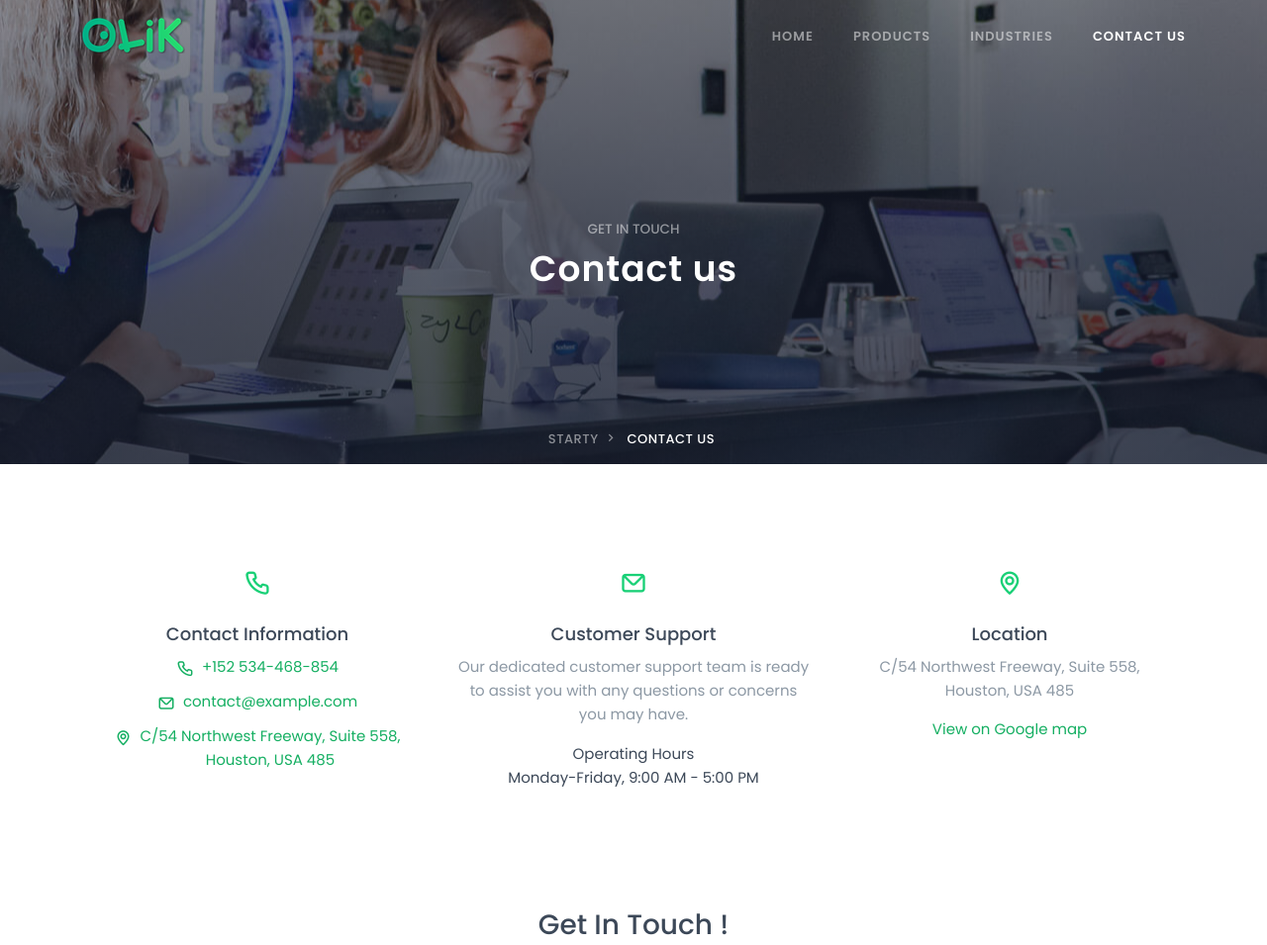
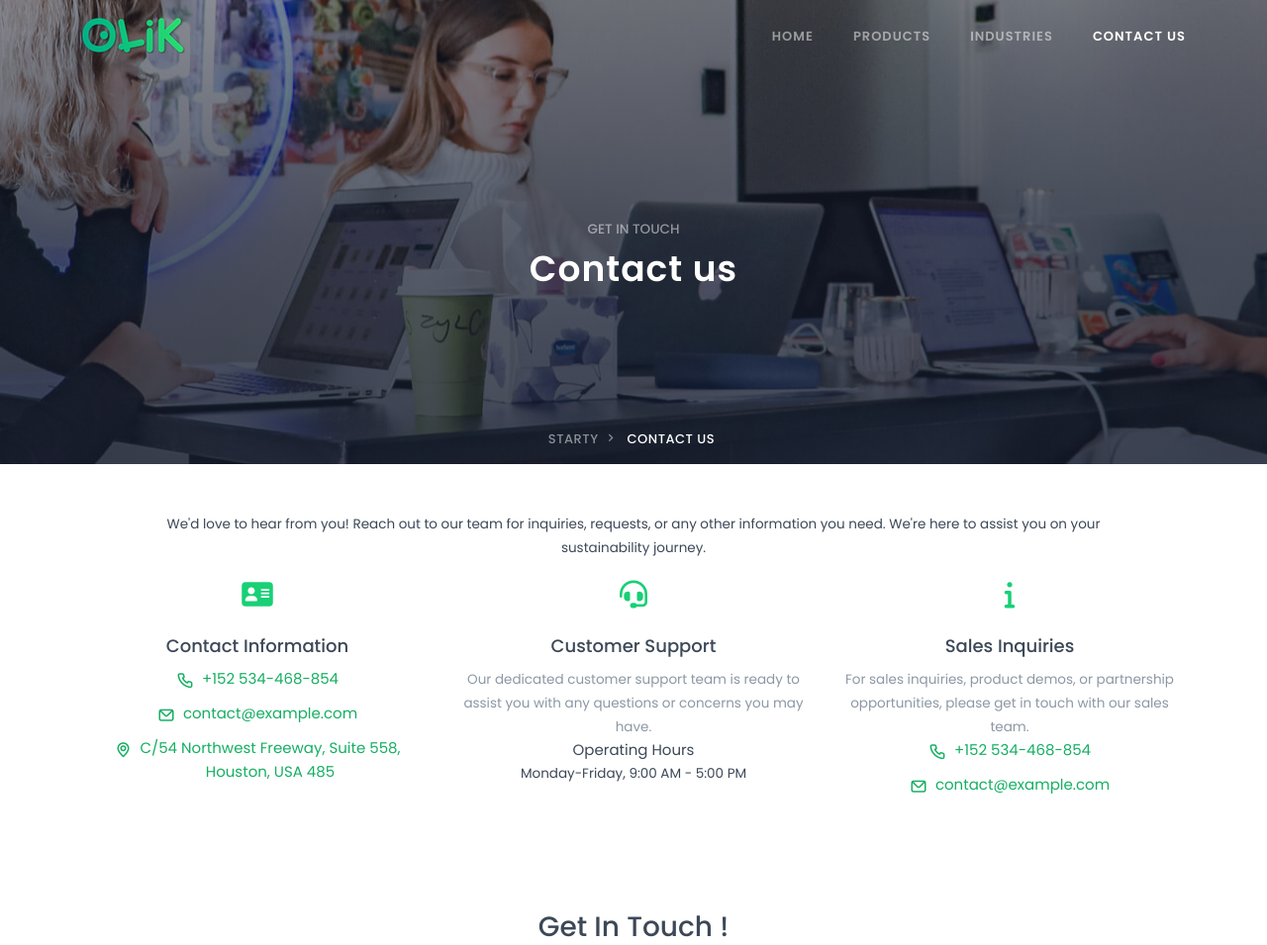
Before and after one commit to Atifmoin19/OlikPHP, a PHP site: page /contact-us.php in a window 1280 px wide. Shown: the top 955 px of the page at 99% size. Run offline with PHP 8.4, Linux system fonts and the light colour scheme; some libraries are stand-ins or nearby versions.

Commit message:
contact page content changed

```diff
--- a/contact-us.php
+++ b/contact-us.php
@@ -19,6 +19,7 @@
         <link href="css/tiny-slider.css" rel="stylesheet" type="text/css" />
         <link href="css/materialdesignicons.min.css" rel="stylesheet" type="text/css" />
         <link href="https://unicons.iconscout.com/release/v3.0.6/css/line.css" rel="stylesheet" />
+        <link rel="stylesheet" href="https://cdnjs.cloudflare.com/ajax/libs/font-awesome/6.4.2/css/all.min.css" integrity="sha512-z3gLpd7yknf1YoNbCzqRKc4qyor8gaKU1qmn+CShxbuBusANI9QpRohGBreCFkKxLhei6S9CQXFEbbKuqLg0DA==" crossorigin="anonymous" referrerpolicy="no-referrer" />
         <!-- Main Css -->
         <link href="css/style.min.css" rel="stylesheet" type="text/css" id="theme-opt" />
 
@@ -67,16 +68,19 @@
       </div>
       <!--end container-->
     </section>
-    <section class="section pb-0">
+    <section class="section pb-0 pt-5">
       <div class="container">
-        <div class="row">
-          <div class="col-md-4">
+        <p class='text-center px-5'><small>We'd love to hear from you! Reach out to our team for inquiries, requests, or any other information you need. We're here to assist you on your sustainability journey.</small></p>
+        <div class="row d-flex align-items-start ">
+          <div class="col-md-4 mt-4 mt-sm-0 pt-2 pt-sm-0">
             <div
               class="card border-0 text-center features feature-clean bg-transparent"
             >
-              <div class="icons text-primary text-center mx-auto">
-                <i class="uil uil-phone d-block rounded h3 mb-0"></i>
-              </div>
+              <div class="icons text-primary text-center mx-auto d-block rounded h3 mb-0">
+                <!-- <i class="uil uil-phone d-block rounded h3 mb-0"></i>
+             -->
+             <i class="fa-solid fa-address-card"></i>
+                       </div>
               <div class="content mt-3">
                 <h5 class="footer-head">Contact Information</h5>
                 <a href="tel:+152534-468-854" class="text-foot d-flex justify-content-center align-items-start gap-2"
@@ -103,15 +107,16 @@
             <div
               class="card border-0 text-center features feature-clean bg-transparent"
             >
-              <div class="icons text-primary text-center mx-auto">
-                <i class="uil uil-envelope d-block rounded h3 mb-0"></i>
+              <div class="icons text-primary text-center mx-auto d-block rounded h3 mb-0">
+              <i class="fa-solid fa-headset "></i>
+
               </div>
               <div class="content mt-3">
                 <h5 class="footer-head">Customer Support</h5>
-                <p class="text-muted font-12">
-                Our dedicated customer support team is ready to assist you with any questions or concerns you may have.
+                <p class="text-muted mb-0">
+               <small> Our dedicated customer support team is ready to assist you with any questions or concerns you may have.</small>
                 </p>
-               <p class='m-0'>Operating Hours</p> <p clas='m-0'>Monday-Friday, 9:00 AM - 5:00 PM</p>
+               <a><p class='m-0 text-#15af62' >Operating Hours</p> <small clas='m-0'>Monday-Friday, 9:00 AM - 5:00 PM</small> </a>
               </div>
             </div>
           </div>
@@ -121,23 +126,27 @@
             <div
               class="card border-0 text-center features feature-clean bg-transparent"
             >
-              <div class="icons text-primary text-center mx-auto">
-                <i class="uil uil-map-marker d-block rounded h3 mb-0"></i>
+              <div class="icons text-primary text-center mx-auto  d-block rounded h3 mb-0">
+              <i class="fa-solid fa-info"></i>
+
               </div>
               <div class="content mt-3">
-                <h5 class="footer-head">Location</h5>
-                <p class="text-muted">
-                  C/54 Northwest Freeway, Suite 558, <br />Houston, USA 485
+                <h5 class="footer-head">Sales Inquiries</h5>
+                <p class="text-muted mb-0">
+                <small>
+                For sales inquiries, product demos, or partnership opportunities, please get in touch with our sales team.
+                </small>
                 </p>
-                <a
-                  href="https://www.google.com/maps/embed?pb=!1m18!1m12!1m3!1d39206.002432144705!2d-95.4973981212445!3d29.709510002925988!2m3!1f0!2f0!3f0!3m2!1i1024!2i768!4f13.1!3m3!1m2!1s0x8640c16de81f3ca5:0xf43e0b60ae539ac9!2sGerald+D.+Hines+Waterwall+Park!5e0!3m2!1sen!2sin!4v1566305861440!5m2!1sen!2sin"
-                  data-type="iframe"
-                  class="video-play-icon text-foot lightbox"
-                  >View on Google map</a
+                <a href="tel:+152534-468-854" class="text-foot d-flex justify-content-center align-items-start gap-2"
+                  > <i class="uil uil-phone rounded h5"></i> <p class='mb-0'>+152 534-468-854</p> </a
+                >
+                <a href="mailto:contact@example.com" class="text-foot d-flex justify-content-center align-items-start gap-2"
+                  ><i class="uil uil-envelope rounded h5"></i> <p class='m-0'>contact@example.com</p> </a
                 >
               </div>
             </div>
           </div>
+
           <!--end col-->
         </div>
         <!--end row-->
@@ -150,7 +159,7 @@
             <div class="section-title mb-5 pb-2 text-center">
               <h4 class="title mb-3">Get In Touch !</h4>
               <p class="text-muted para-desc mx-auto mb-0">
-              We value your privacy and will handle your information in accordance with our privacy policy.
+              If you have any general inquiries, feedback, or suggestions, we're all ears! Fill out the form below or send us an email, and we'll get back to you promptly.
               </p>
             </div>
             <div class="custom-form">
@@ -244,9 +253,13 @@
           </div>
           <!--end col-->
         </div>
+        <p class='text-center my-5'>
+        We value your privacy and will handle your information in accordance with our privacy policy.
+      </p>
         <!--end row-->
       </div>
       <!--end container-->
+
 
       <div class="container-fluid mt-100 mt-60">
         <div class="row">
```
Also changed, not shown: css/animate.css.
